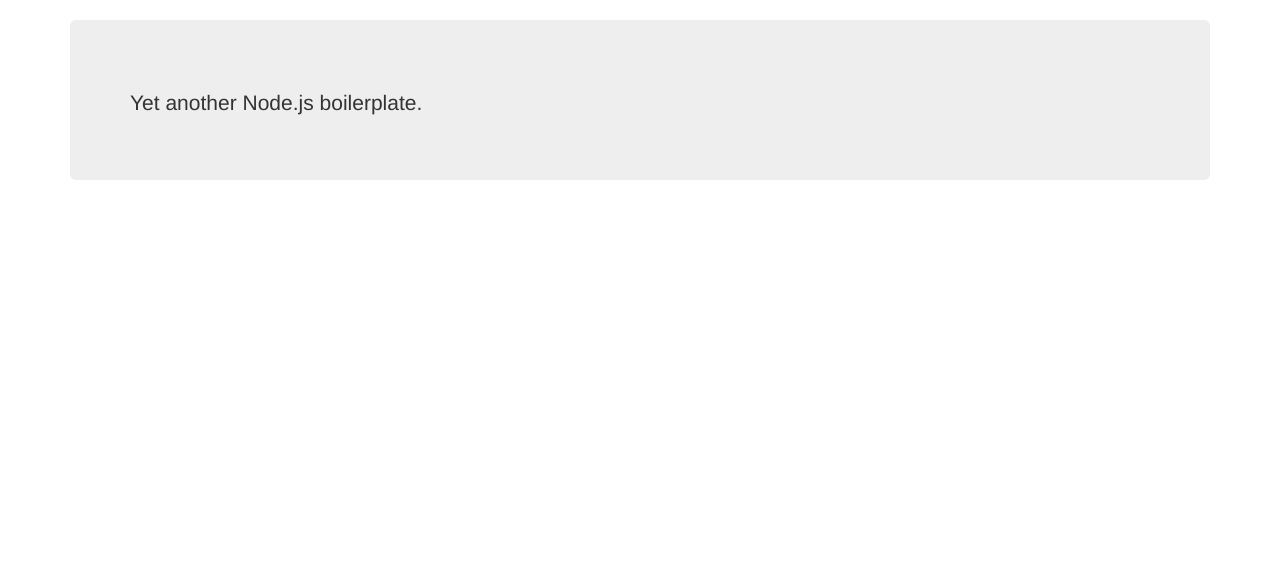
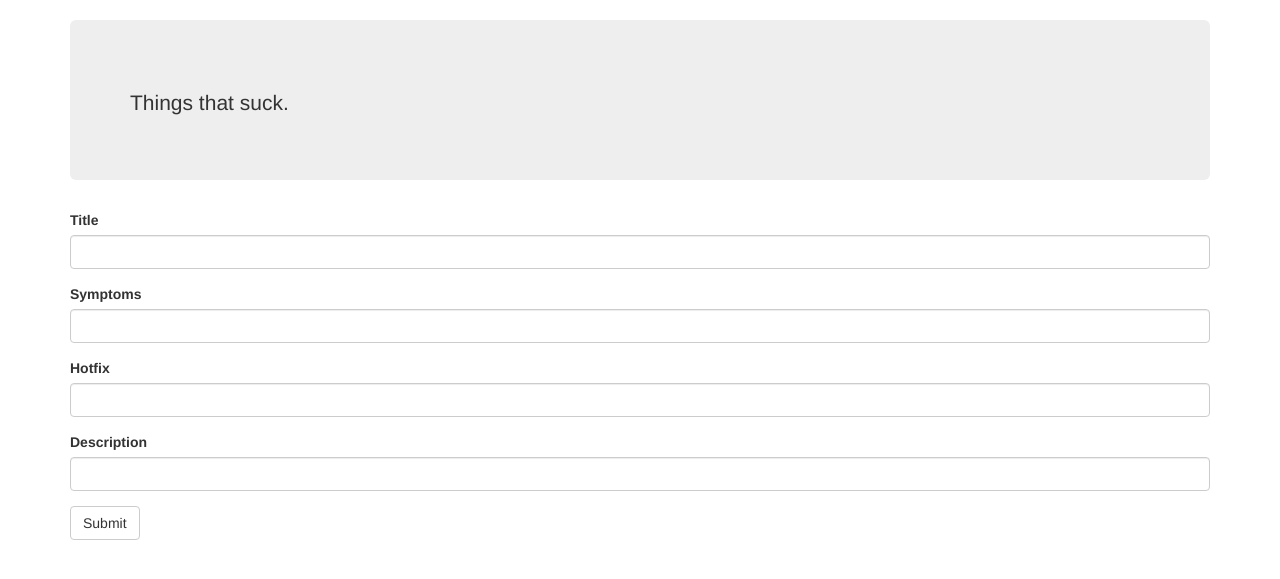
Before and after one commit to sirodoht/muddles, a Node project: template front/views/index.pug in a window 1280 px wide. Shown: the part 52-631 px from the top of the page. Run offline with Node 20 templates, Linux system fonts and the light colour scheme; the template is opened without the code that fills it, so the values that code supplies are empty; some libraries are stand-ins or nearby versions.

Commit message:
add new muddle form

```diff
--- a/front/views/index.pug
+++ b/front/views/index.pug
@@ -6,4 +6,19 @@ block content
       .col-md-12
         .jumbotron
           h1 #{title}
-          p.lead Yet another Node.js boilerplate.
+          p.lead Things that suck.
+        .new
+          form(method="POST", action="/new")
+            .form-group
+              label(for="title") Title
+              input#title.form-control(type="text")
+            .form-group
+              label(for="symptoms") Symptoms
+              input#symptoms.form-control(type="text")
+            .form-group
+              label(for="hotfix") Hotfix
+              input#hotfix.form-control(type="text")
+            .form-group
+              label(for="description") Description
+              input#description.form-control(type="text")
+            button.btn.btn-default(type="submit") Submit
```
